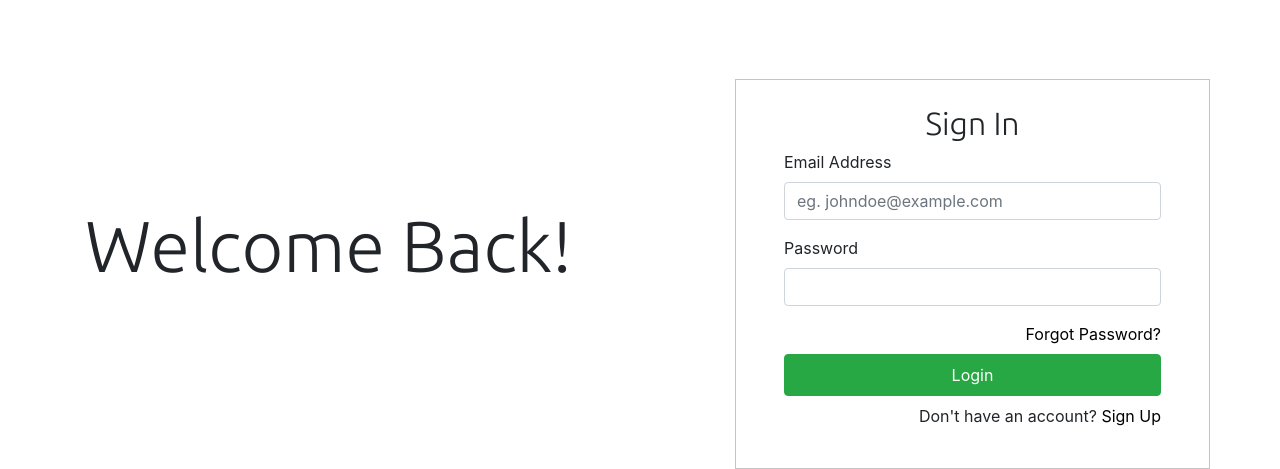
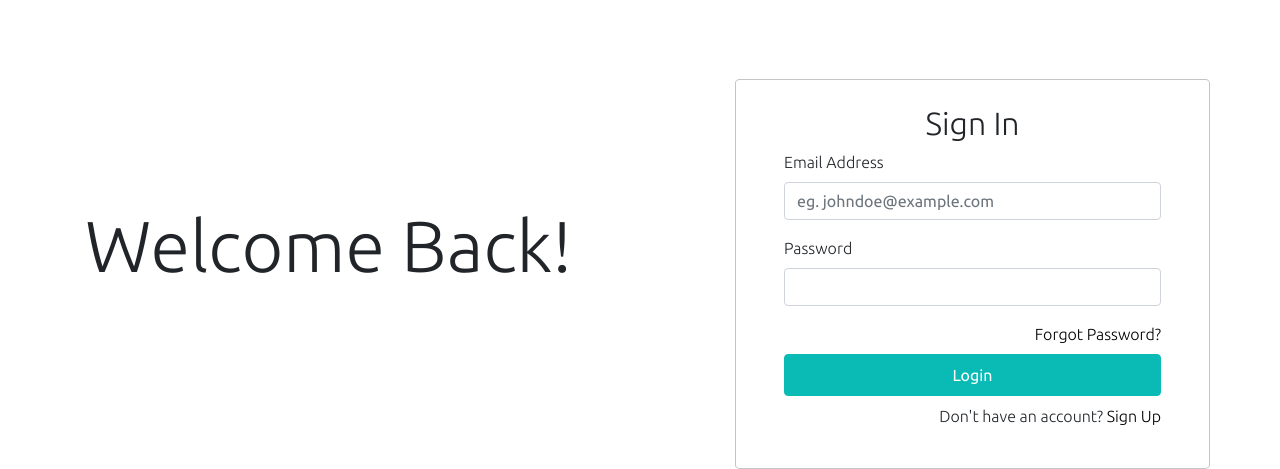
Before and after one commit to dokoede/lancer-sigin, a plain HTML site: page index.html in a window 1280 px wide. Shown: the part 343-812 px from the top of the page. Drawn offline with nearby package versions, Linux system fonts and the light colour scheme.

Commit message:
Update index.html

```diff
--- a/index.html
+++ b/index.html
@@ -11,6 +11,11 @@
     <title>SignUp</title>
 
     <style>
+        body {
+            font-family: 'Ubuntu', sans-serif;
+            font-weight: 200;
+        }
+
         h1 {
             font-family: 'Ubuntu', sans-serif;
             font-weight: 300;
@@ -25,6 +30,7 @@
 
         .signinform {
             border: thin #c4c4c4 solid;
+            border-radius: 1% 1% 1% 1%;
         }
 
         a {
@@ -34,6 +40,16 @@
         a:hover {
             text-decoration: none;
             color: #000;
+        }
+
+        .btn-success {
+            background-color: #0ABAB5;
+            border: thin #0ABAB5 solid;
+        }
+
+        .btn-success:hover {
+            background-color: #0ABAB5;
+            border: thin #0ABAB5 solid;
         }
     </style>
 </head>
@@ -48,7 +64,6 @@
 
             </div>
         </div>
-
         <div class="row align-items-center mt-5">
             <div class="col-md-6">
                 <h1>Welcome Back!</h1>
@@ -66,7 +81,6 @@
                     </div>
                     <div class="clearfix">
                         <div class="float-left">
-
 
                         </div>
                         <div class="float-right">
```
